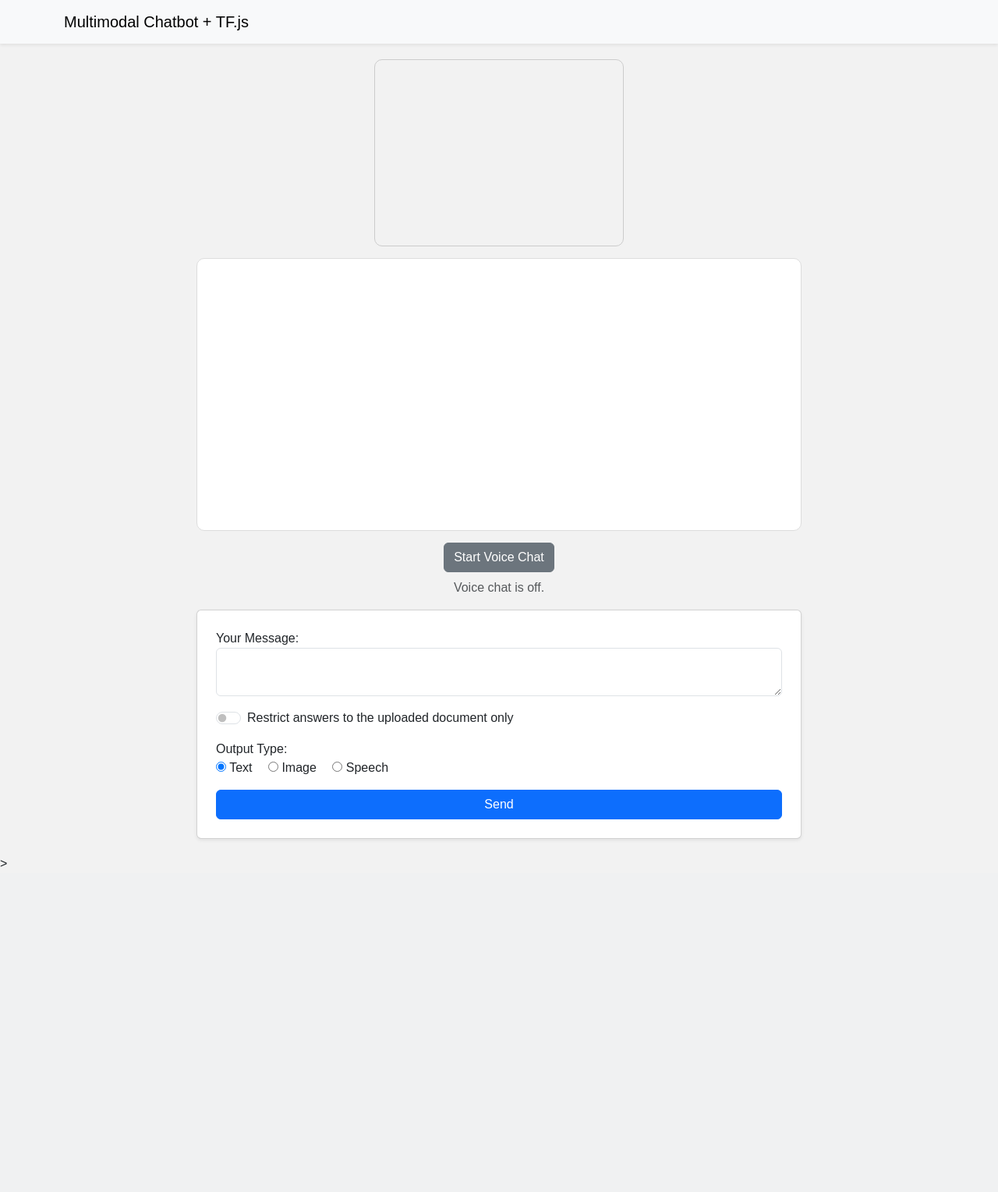
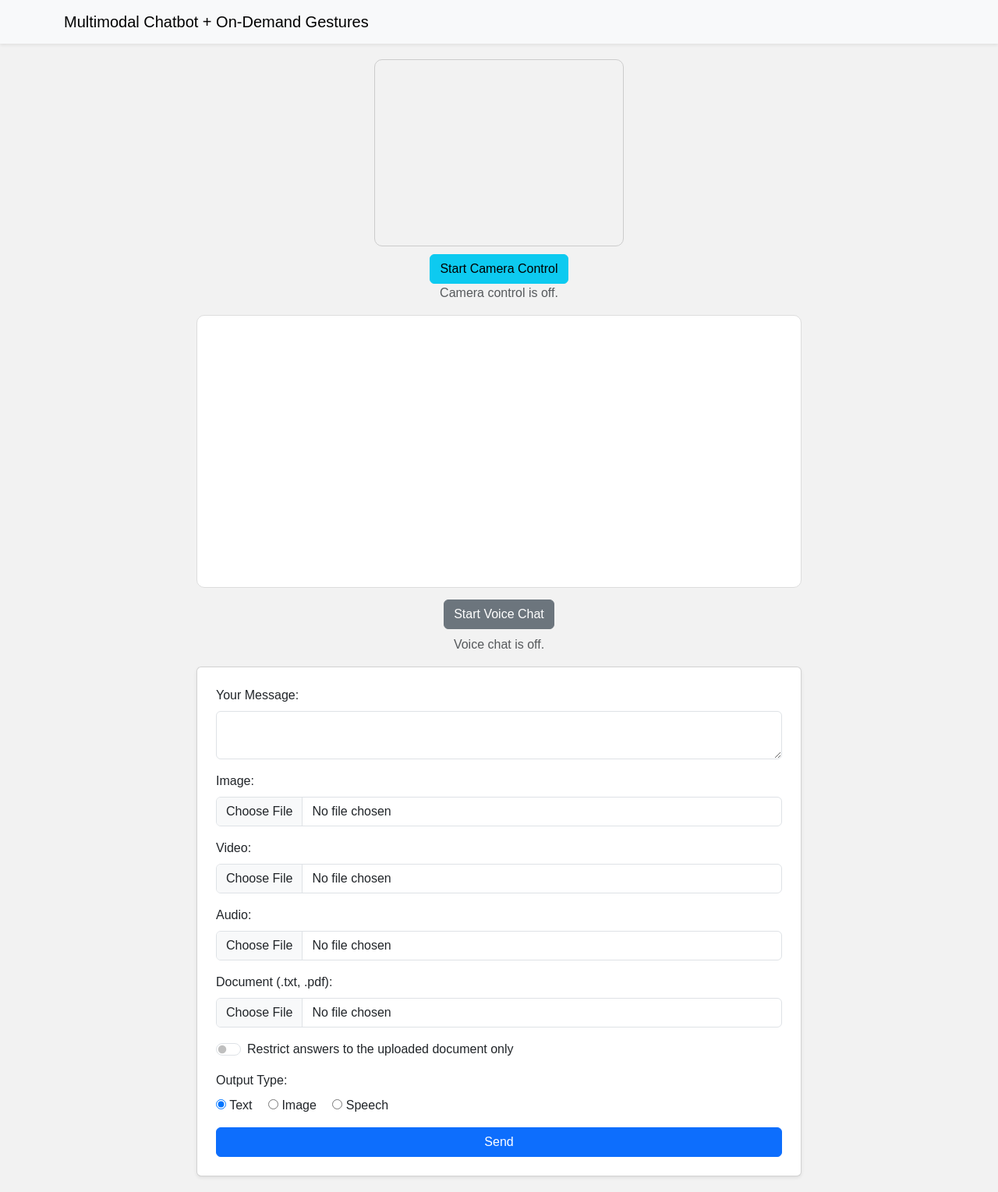
Before and after one commit to Esshaan-Mahajan/McIntireChatbot, a Flask app: page / in a window 1280 px wide. Shown: the whole page at 78% size. Before the commit the page ends 1112 px from the top, so only its background shows below. Run offline with Flask 3, Linux system fonts and the light colour scheme; some libraries are stand-ins or nearby versions.

```diff
--- a/templates/index.html
+++ b/templates/index.html
@@ -2,57 +2,84 @@
 <html lang="en">
 <head>
   <meta charset="UTF-8">
-  <title>Multimodal Chatbot + TF.js Gestures</title>
+  <title>Multimodal Chatbot + On-Demand Gestures</title>
   <link href="https://cdn.jsdelivr.net/npm/bootstrap@5.3.0/dist/css/bootstrap.min.css" rel="stylesheet">
   <style>
     body { background: #f2f2f2; font-family: sans-serif; }
     .chat-container { max-width:800px; margin:20px auto; }
-    #chat-box { background:#fff; border:1px solid #ddd; border-radius:10px;
-      height:350px; overflow-y:auto; padding:20px; margin-bottom:15px; }
+    #chat-box {
+      background:#fff; border:1px solid #ddd; border-radius:10px;
+      height:350px; overflow-y:auto; padding:20px; margin-bottom:15px;
+    }
     .chat-message { margin-bottom:15px; }
     .user-message { text-align:right; }
     .bot-message  { text-align:left;  }
-    .bubble { display:inline-block; padding:10px 15px; border-radius:20px;
-      max-width:70%; word-wrap:break-word; }
+    .bubble {
+      display:inline-block; padding:10px 15px; border-radius:20px;
+      max-width:70%; word-wrap:break-word;
+    }
     .user-message .bubble { background:#0d6efd; color:#fff }
     .bot-message  .bubble { background:#e9ecef; color:#333 }
-    video#camera { border:1px solid #ccc; border-radius:10px; display:block; margin:0 auto 15px; }
+    .message-image { margin-top:10px; max-width:100%; border-radius:10px; }
+    .audio-player  { margin-top:10px; }
     .voice-controls { text-align:center; margin-bottom:15px; }
+    video#camera {
+      display:block; margin:0 auto 10px; border:1px solid #ccc; border-radius:10px;
+    }
   </style>
 </head>
 <body>
   <nav class="navbar navbar-light bg-light shadow-sm">
-    <div class="container"><span class="navbar-brand">Multimodal Chatbot + TF.js</span></div>
+    <div class="container">
+      <span class="navbar-brand">Multimodal Chatbot + On-Demand Gestures</span>
+    </div>
   </nav>
 
   <div class="container chat-container">
-    <!-- camera preview -->
+    <!-- Camera + Toggle -->
     <video id="camera" width="320" height="240" autoplay muted playsinline></video>
+    <div class="text-center mb-3">
+      <button id="camera-toggle" class="btn btn-info">Start Camera Control</button>
+      <p id="camera-status" class="text-muted">Camera control is off.</p>
+    </div>
 
-    <!-- chat history -->
+    <!-- Chat history -->
     <div id="chat-box"></div>
 
-    <!-- voice toggle -->
+    <!-- Voice toggle -->
     <div class="voice-controls">
       <button id="voice-toggle" class="btn btn-secondary">Start Voice Chat</button>
       <p id="voice-status" class="text-muted mt-2">Voice chat is off.</p>
     </div>
 
-    <!-- chat form -->
+    <!-- Chat form -->
     <form id="chat-form" enctype="multipart/form-data" class="card p-4 shadow-sm">
       <div class="mb-3">
-        <label>Your Message:</label>
+        <label class="form-label">Your Message:</label>
         <textarea id="text" name="text" class="form-control" rows="2"></textarea>
       </div>
-      <!-- your file inputs… -->
-      <div class="form-check form-switch mb-3">
-        <input type="checkbox" class="form-check-input" id="restrict_scope" name="restrict_scope">
-        <label class="form-check-label" for="restrict_scope">
-          Restrict answers to the uploaded document only
-        </label>
+      <div class="mb-3">
+        <label class="form-label">Image:</label>
+        <input type="file" id="image" name="image" class="form-control" accept="image/*">
       </div>
       <div class="mb-3">
-        <label>Output Type:</label><br>
+        <label class="form-label">Video:</label>
+        <input type="file" id="video" name="video" class="form-control" accept="video/*">
+      </div>
+      <div class="mb-3">
+        <label class="form-label">Audio:</label>
+        <input type="file" id="audio" name="audio" class="form-control" accept="audio/*">
+      </div>
+      <div class="mb-3">
+        <label class="form-label">Document (.txt, .pdf):</label>
+        <input type="file" id="document" name="document" class="form-control" accept=".txt,.pdf">
+      </div>
+      <div class="form-check form-switch mb-3">
+        <input class="form-check-input" type="checkbox" id="restrict_scope" name="restrict_scope">
+        <label class="form-check-label" for="restrict_scope">Restrict answers to the uploaded document only</label>
+      </div>
+      <div class="mb-3">
+        <label class="form-label">Output Type:</label><br>
         <label class="me-3"><input type="radio" name="output_type" value="text" checked> Text</label>
         <label class="me-3"><input type="radio" name="output_type" value="image"> Image</label>
         <label><input type="radio" name="output_type" value="speech"> Speech</label>
@@ -61,21 +88,19 @@
     </form>
   </div>
 
-  <!-- dependencies -->
+  <!-- Dependencies -->
   <script src="https://code.jquery.com/jquery-3.6.0.min.js"></script>
   <script src="https://cdn.jsdelivr.net/npm/@tensorflow/tfjs@4.7.0/dist/tf.min.js"></script>
   <script src="https://cdn.jsdelivr.net/npm/@tensorflow-models/handpose@0.0.7/dist/handpose.min.js"></script>
-  <script src="https://cdn.jsdelivr.net/npm/@tensorflow-models/face-landmarks-detection@1.0.6/dist/face-landmarks-detection.min.js"></script>
->
+  <script src="https://unpkg.com/@tensorflow-models/face-landmarks-detection@1.0.6/dist/face-landmarks-detection.min.js"></script>
 
   <script>
-  // everything runs after DOM is ready
-  $(async function() {
-    // 1) Bind your chat form
+  $(function() {
+    // --- Chat + TTS rendering ---
     function renderBot(data) {
       let html = "";
       if (data.response) html += `<div><strong>Bot:</strong> ${data.response}</div>`;
-      if (data.image_url) html += `<div><img class="message-image" src="${data.image_url}"></div>`;
+      if (data.image_url) html += `<div class="message-image"><img src="${data.image_url}"></div>`;
       if (data.audio_url) html += `<div class="audio-player"><audio controls src="${data.audio_url}"></audio></div>`;
       $("#chat-box").append(`<div class="chat-message bot-message"><div class="bubble">${html}</div></div>`);
       $("#chat-box").scrollTop($("#chat-box")[0].scrollHeight);
@@ -92,81 +117,110 @@
       if ($("#restrict_scope").is(":checked")) fd.append("restrict_scope","on");
       const msg = $("#text").val() || "File(s) submitted";
       $("#chat-box").append(`<div class="chat-message user-message"><div class="bubble"><strong>You:</strong> ${msg}</div></div>`);
-      $.ajax({
-        type:"POST", url:"/chat", data:fd,
-        contentType:false, processData:false,
-        success: renderBot,
-        error(xhr) {
-          const err = xhr.responseJSON?.error || "Unknown error";
-          $("#chat-box").append(`<div class="chat-message bot-message"><div class="bubble text-danger"><strong>Error:</strong> ${err}</div></div>`);
-        }
-      });
+      $.ajax({type:"POST",url:"/chat",data:fd,contentType:false,processData:false,success:renderBot});
     });
 
-    // 2) Voice toggle
-    const Recognition = window.SpeechRecognition||window.webkitSpeechRecognition;
-    if (Recognition) {
-      const rec = new Recognition();
-      rec.lang = 'en-US'; rec.interimResults = false;
-      let voiceOn = false;
+    // --- Voice Chat toggle ---
+    const Rec = window.SpeechRecognition||window.webkitSpeechRecognition;
+    if (Rec) {
+      const rec = new Rec();
+      rec.lang='en-US'; rec.interimResults=false;
+      let vOn=false;
       $("#voice-toggle").click(()=>{
-        voiceOn ? (rec.stop(), voiceOn=false, $("#voice-toggle").text("Start Voice Chat"), $("#voice-status").text("Voice chat is off."))
-                : (rec.start(),  voiceOn=true,  $("#voice-toggle").text("Stop Voice Chat"),  $("#voice-status").text("Voice chat is active. Speak now..."));
+        vOn ? (rec.stop(),vOn=false,$("#voice-toggle").text("Start Voice Chat")) :
+              (rec.start(), vOn=true,$("#voice-toggle").text("Stop Voice Chat"));
       });
-      rec.onresult = e => {
-        const t = e.results[0][0].transcript;
+      rec.onresult=e=>{
+        const t=e.results[0][0].transcript;
         $("#chat-box").append(`<div class="chat-message user-message"><div class="bubble"><strong>You (voice):</strong> ${t}</div></div>`);
-        const fd = new FormData(); fd.append("text",t); fd.append("output_type","speech");
+        const fd=new FormData(); fd.append("text",t); fd.append("output_type","speech");
         if ($("#restrict_scope").is(":checked")) fd.append("restrict_scope","on");
         $.ajax({type:"POST",url:"/chat",data:fd,contentType:false,processData:false,success:renderBot});
       };
-      rec.onend = ()=>{ if (voiceOn) rec.start(); };
+      rec.onend=()=>{ if(vOn) rec.start(); };
     }
 
-    // 3) Try to hook up camera + TF.js
-    try {
-      const video = document.getElementById("camera");
-      const stream = await navigator.mediaDevices.getUserMedia({video:true});
-      video.srcObject = stream;
-      await new Promise(r=>video.onloadedmetadata=r);
+    // --- On-demand Camera & Gesture Detection ---
+    let camOn=false, stream=null, handModel=null, faceModel=null, loopId=null;
+    let lastGesture=null, lastFace=false;
 
-      const handModel = await handpose.load();
-      const faceModel = await faceLandmarksDetection.load(faceLandmarksDetection.SupportedPackages.mediapipeFacemesh);
+    $("#camera-toggle").click(async function() {
+      if (!camOn) {
+        // Start camera
+        camOn = true;
+        $(this).text("Stop Camera Control");
+        $("#camera-status").text("Camera control is active.");
 
-      let lastGesture=null, lastFace=false;
-      async function detect() {
-        const hands = await handModel.estimateHands(video, true);
-        if (hands.length) {
-          const lm = hands[0].landmarks;
-          const g = lm[4][1]<lm[2][1] ? "thumbs_up" : "thumbs_down";
-          if (g!==lastGesture) {
-            lastGesture=g;
-            $("#chat-box").append(`<div class="chat-message user-message"><div class="bubble"><em>[${g}]</em></div></div>`);
-            const fd=new FormData(); fd.append("text",`[${g}]`); fd.append("output_type","text");
-            if ($("#restrict_scope").is(":checked")) fd.append("restrict_scope","on");
-            $.ajax({type:"POST",url:"/chat",data:fd,contentType:false,processData:false,success:renderBot});
-          }
-        } else lastGesture=null;
+        try {
+          // Load models once
+          if (!handModel) handModel = await handpose.load();
+          if (!faceModel) faceModel = await faceLandmarksDetection.load(
+            faceLandmarksDetection.SupportedPackages.MediaPipeFacemesh
+          );
 
-        const faces = await faceModel.estimateFaces({input:video});
-        const hasFace = faces.length>0;
-        if (hasFace && !lastFace) {
-          lastFace=true;
-          $("#chat-box").append(`<div class="chat-message user-message"><div class="bubble"><em>[face_detected]</em></div></div>`);
-          const fd=new FormData(); fd.append("text","[face_detected]"); fd.append("output_type","text");
-          if ($("#restrict_scope").is(":checked")) fd.append("restrict_scope","on");
-          $.ajax({type:"POST",url:"/chat",data:fd,contentType:false,processData:false,success:renderBot});
-        } else if (!hasFace) lastFace=false;
+          // Start video stream
+          const video = document.getElementById("camera");
+          stream = await navigator.mediaDevices.getUserMedia({video:true});
+          video.srcObject = stream;
+          await new Promise(r => video.onloadedmetadata = r);
 
-        requestAnimationFrame(detect);
+          // Detection loop
+          const detect = async () => {
+            if (!camOn) return;
+            // Hands
+            const hands = await handModel.estimateHands(video, true);
+            if (hands.length) {
+              const lm = hands[0].landmarks;
+              const g = lm[4][1] < lm[2][1] ? "thumbs_up" : "thumbs_down";
+              if (g !== lastGesture) {
+                lastGesture = g;
+                appendGesture(g);
+              }
+            } else {
+              lastGesture = null;
+            }
+            // Face
+            const faces = await faceModel.estimateFaces({input:video});
+            const hasF = faces.length>0;
+            if (hasF && !lastFace) {
+              lastFace = true;
+              appendGesture("face_detected");
+            } else if (!hasF) {
+              lastFace = false;
+            }
+
+            loopId = requestAnimationFrame(detect);
+          };
+          detect();
+
+        } catch(err) {
+          console.error("Camera setup failed:", err);
+        }
+
+      } else {
+        // Stop camera
+        camOn = false;
+        $(this).text("Start Camera Control");
+        $("#camera-status").text("Camera control is off.");
+        cancelAnimationFrame(loopId);
+        if (stream) stream.getTracks().forEach(t=>t.stop());
+        document.getElementById("camera").srcObject = null;
+        lastGesture = null;
+        lastFace = false;
       }
-      detect();
+    });
 
-    } catch(err) {
-      console.error("Camera / TF.js setup failed:", err);
-      // we still keep chat form alive even if camera fails
+    function appendGesture(name) {
+      $("#chat-box").append(`<div class="chat-message user-message"><div class="bubble"><em>[${name}]</em></div></div>`);
+      $("#chat-box").scrollTop($("#chat-box")[0].scrollHeight);
+      const fd = new FormData();
+      fd.append("text", `[${name}]`);
+      fd.append("output_type", "text");
+      if ($("#restrict_scope").is(":checked")) fd.append("restrict_scope","on");
+      $.ajax({type:"POST",url:"/chat",data:fd,contentType:false,processData:false,success:renderBot});
     }
-  });
+
+  }); // end DOM ready
   </script>
 </body>
 </html>
```
